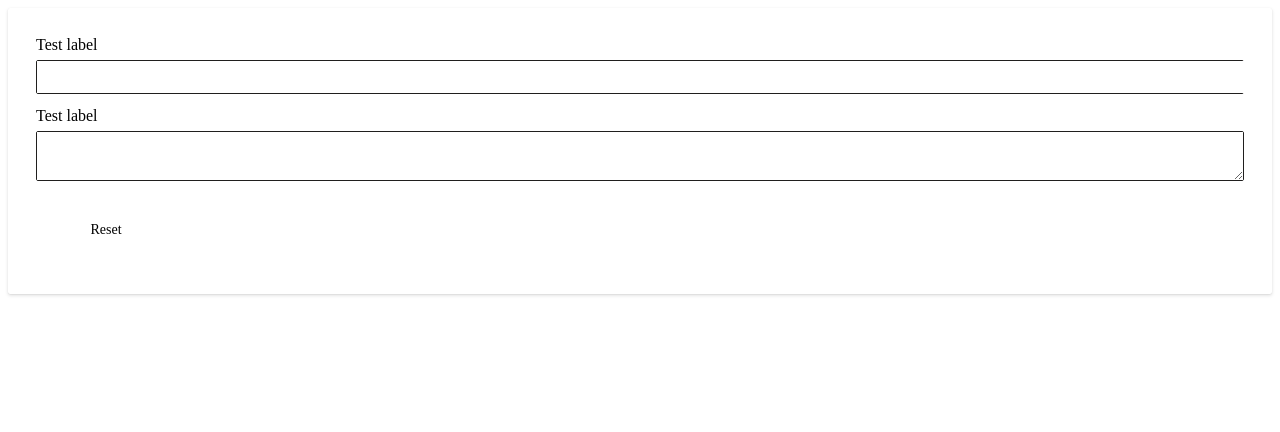
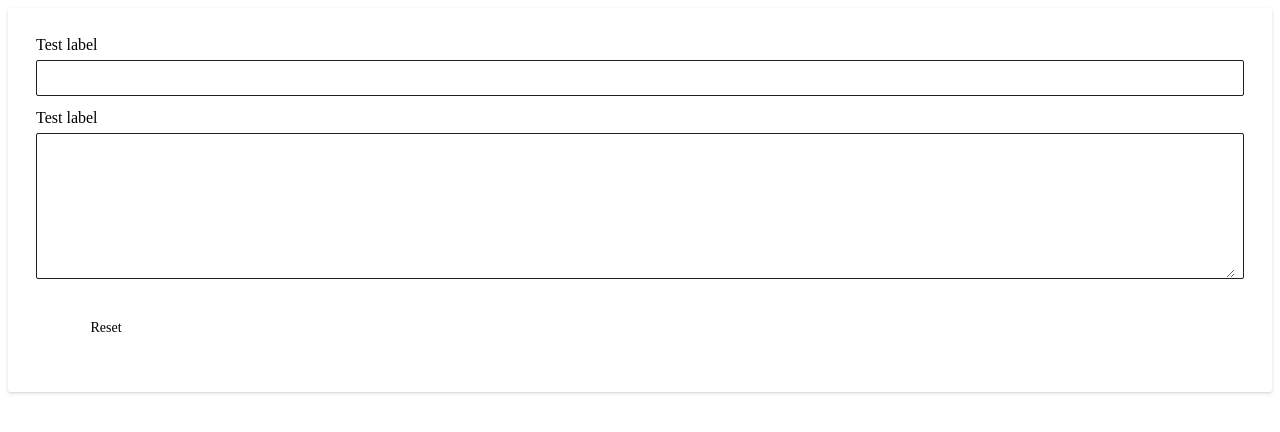
Before and after one commit to Dud3core-webdev/ngx-fluent-design-ui, an Angular app: page / in a window 1280 px wide. Shown: the top 432 px of the page. Built offline with nearby package versions, Linux system fonts and the light colour scheme.

Commit message:
Fixed input CSS

```diff
--- a/projects/ngx-fluent-design/src/lib/input/standard-textfield/ngx-fluent-design-text-field.component.scss
+++ b/projects/ngx-fluent-design/src/lib/input/standard-textfield/ngx-fluent-design-text-field.component.scss
@@ -4,6 +4,7 @@
 
     display: flex;
     flex-direction: column;
+    padding: 0 8px;
 
     &:focus {
         border-color: $primary-color;
@@ -19,13 +20,11 @@
 
     ::ng-deep {
         input {
-            width: 100%;
             -webkit-font-smoothing: antialiased;
             font-size: 14px;
             font-weight: 400;
             box-shadow: none;
             margin: 0;
-            padding: 0 8px;
             text-overflow: ellipsis;
             border: none;
             font-family: inherit;
@@ -43,11 +42,12 @@
             font-weight: 400;
             box-shadow: none;
             margin: 0;
-            padding: 8px;
+            padding: 8px 0;
             box-sizing: border-box;
             color: rgb(32, 31, 30);
             border-radius: 0;
             border: none;
+            resize: vertical;
 
             &:focus {
                 outline: none;
--- a/src/app/app.component.html
+++ b/src/app/app.component.html
@@ -11,6 +11,7 @@
             <ngx-fluent-design-standard-input
                 [label]="'Test label'">
             <textarea ngxFluentDesignInput
+                      rows="8"
                       [formControlName]="'standardTextArea'"
                       id="standard-text-area">
             </textarea>
```
